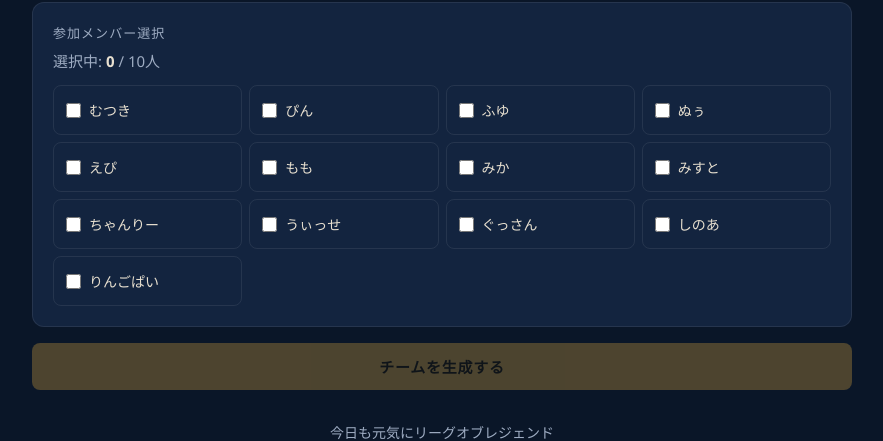
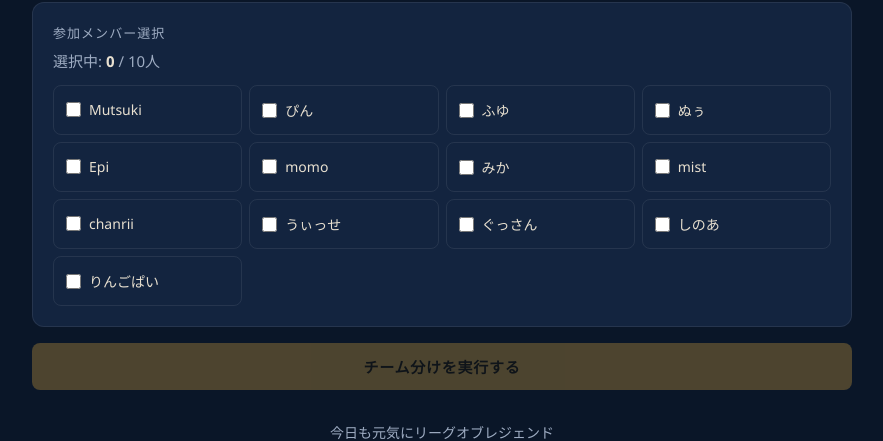
Before and after one commit to pipipi862/lol-team-maker, a React (Vite) app: page / in a window 1280 px wide. Shown: the part 316-757 px from the top of the page, without its empty margins (198-1081 px from the left). Built offline with nearby package versions, Linux system fonts and the light colour scheme.

Commit message:
テキスト修正

```diff
--- a/src/App.jsx
+++ b/src/App.jsx
@@ -139,7 +139,7 @@ for (let i = 0; i < need; i++) {
           disabled={selectedCount === 0}
           type="button"
         >
-          チームを生成する
+          チーム分けを実行する
         </button>
       </div>
 
--- a/src/constants.js
+++ b/src/constants.js
@@ -1,14 +1,14 @@
 // ここにメンバーの名前を入れてください（最大13人）
 export const MEMBERS = [
-  'むつき',
+  'Mutsuki',
   'ぴん',
   'ふゆ',
   'ぬぅ',
-  'えぴ',
-  'もも',
+  'Epi',
+  'momo',
   'みか',
-  'みすと',
-  'ちゃんりー',
+  'mist',
+  'chanrii',
   'うぃっせ',
   'ぐっさん',
   'しのあ',
```
